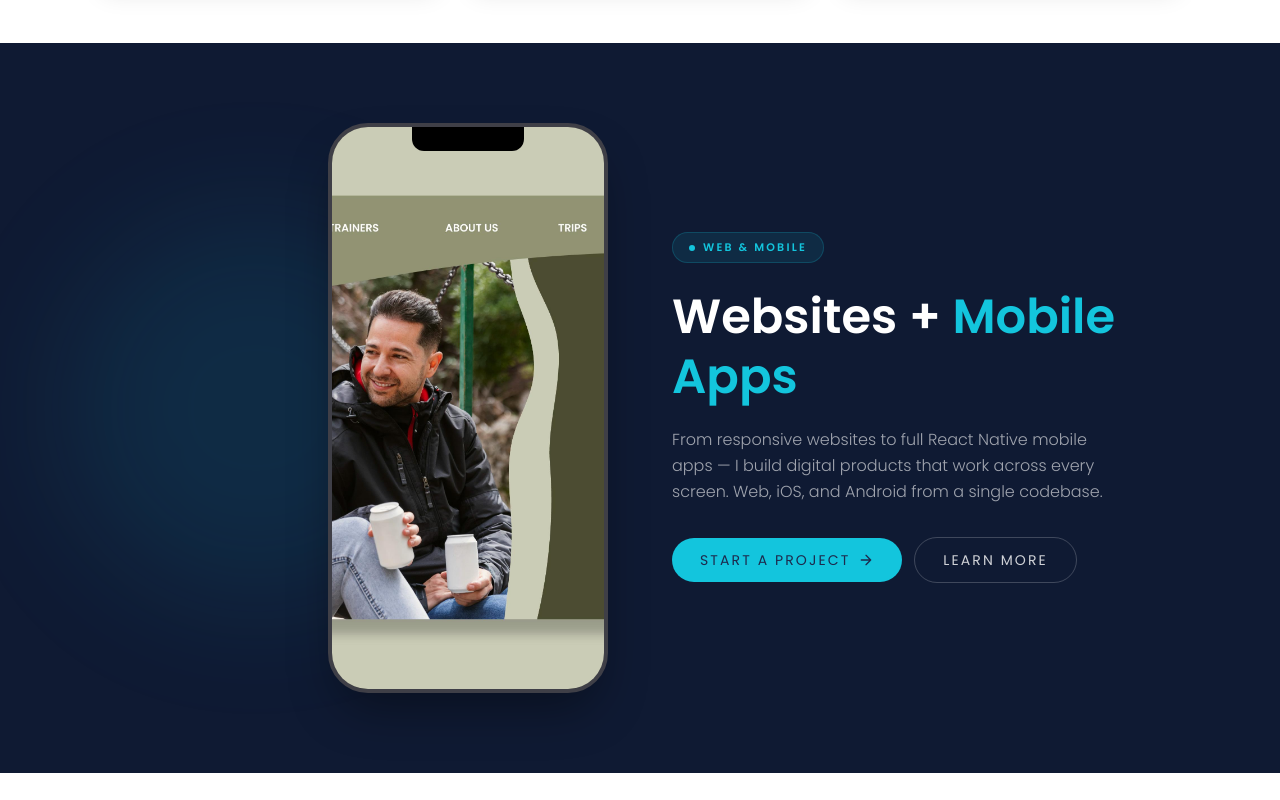
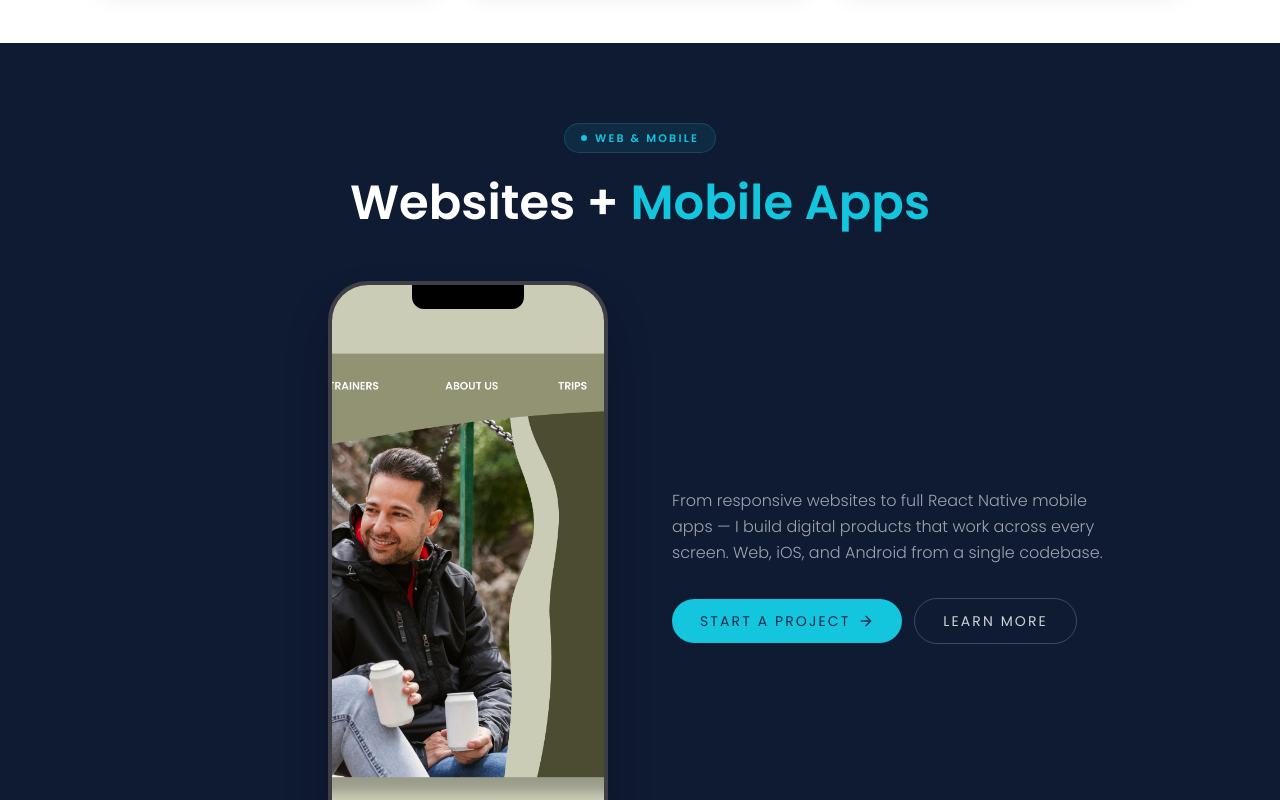
Before and after one commit to Kummirai/react-components, a Next.js app: page / in a window 1280 px wide. Shown: the part 1700-2500 px from the top of the page. Built offline with nearby package versions, Linux system fonts and the light colour scheme.

Commit message:
feat: enhance PromoBanner component with centered heading and improved layout for better user engagement

```diff
--- a/components/PromoBanner.jsx
+++ b/components/PromoBanner.jsx
@@ -1,26 +1,37 @@
 export default function PromoBanner() {
   return (
     <section className="relative w-full overflow-hidden bg-[#0f1a33] py-16 lg:py-20">
-      {/* Subtle glow behind phone */}
-      <div className="pointer-events-none absolute right-1/2 top-1/2 -translate-y-1/2 lg:right-[65%] lg:translate-x-0">
-        <div className="h-72 w-72 rounded-full bg-cyan/10 blur-3xl lg:h-96 lg:w-96" />
-      </div>
+      <div className="mx-auto max-w-6xl px-6">
+        {/* Centered heading */}
+        <div className="mx-auto max-w-2xl text-center">
+          <span
+            className="inline-flex items-center gap-2 rounded-full border border-cyan/20 bg-cyan/10 px-4 py-1.5 text-[11px] font-semibold uppercase tracking-[0.2em] text-cyan"
+            style={{ fontFamily: "'Poppins', sans-serif" }}
+          >
+            <span className="h-1.5 w-1.5 rounded-full bg-cyan" />
+            Web &amp; Mobile
+          </span>
 
-      <div className="mx-auto max-w-6xl px-6">
-        <div className="grid items-center gap-12 lg:grid-cols-2 lg:gap-16">
+          <h2
+            className="mt-5 text-3xl font-semibold leading-tight text-white sm:text-4xl lg:text-5xl"
+            style={{ fontFamily: "'Poppins', sans-serif" }}
+          >
+            Websites +{" "}
+            <span className="text-cyan">Mobile Apps</span>
+          </h2>
+        </div>
+
+        {/* Content grid */}
+        <div className="mt-12 grid items-center gap-12 lg:grid-cols-2 lg:gap-16">
           {/* Phone mockup */}
           <div className="flex justify-center lg:justify-end">
             <div className="group relative">
-              {/* Glow ring */}
               <div className="absolute -inset-4 rounded-[3rem] bg-cyan/5 opacity-0 blur-xl transition-opacity duration-500 group-hover:opacity-100" />
-              {/* Phone body */}
               <div
                 className="relative overflow-hidden rounded-[2.5rem] border-4 border-zinc-700 bg-zinc-800 shadow-2xl shadow-black/40"
                 style={{ width: "clamp(220px, 30vw, 280px)", height: "clamp(450px, 62vw, 570px)" }}
               >
-                {/* Notch */}
                 <div className="absolute left-1/2 top-0 z-10 h-6 w-28 -translate-x-1/2 rounded-b-xl bg-black" />
-                {/* Screen */}
                 <img
                   src="/designs/5652262.jpg"
                   alt="App preview"
@@ -32,24 +43,8 @@ export default function PromoBanner() {
 
           {/* Text */}
           <div className="flex flex-col items-center text-center lg:items-start lg:text-left">
-            <span
-              className="inline-flex items-center gap-2 rounded-full border border-cyan/20 bg-cyan/10 px-4 py-1.5 text-[11px] font-semibold uppercase tracking-[0.2em] text-cyan"
-              style={{ fontFamily: "'Poppins', sans-serif" }}
-            >
-              <span className="h-1.5 w-1.5 rounded-full bg-cyan" />
-              Web &amp; Mobile
-            </span>
-
-            <h2
-              className="mt-6 text-3xl font-semibold leading-tight text-white sm:text-4xl lg:text-5xl"
-              style={{ fontFamily: "'Poppins', sans-serif" }}
-            >
-              Websites +{" "}
-              <span className="text-cyan">Mobile Apps</span>
-            </h2>
-
             <p
-              className="mt-5 max-w-md text-sm leading-relaxed sm:text-base"
+              className="max-w-md text-sm leading-relaxed sm:text-base"
               style={{
                 color: "rgba(255,255,255,0.6)",
                 fontFamily: "'Poppins', sans-serif",
```
